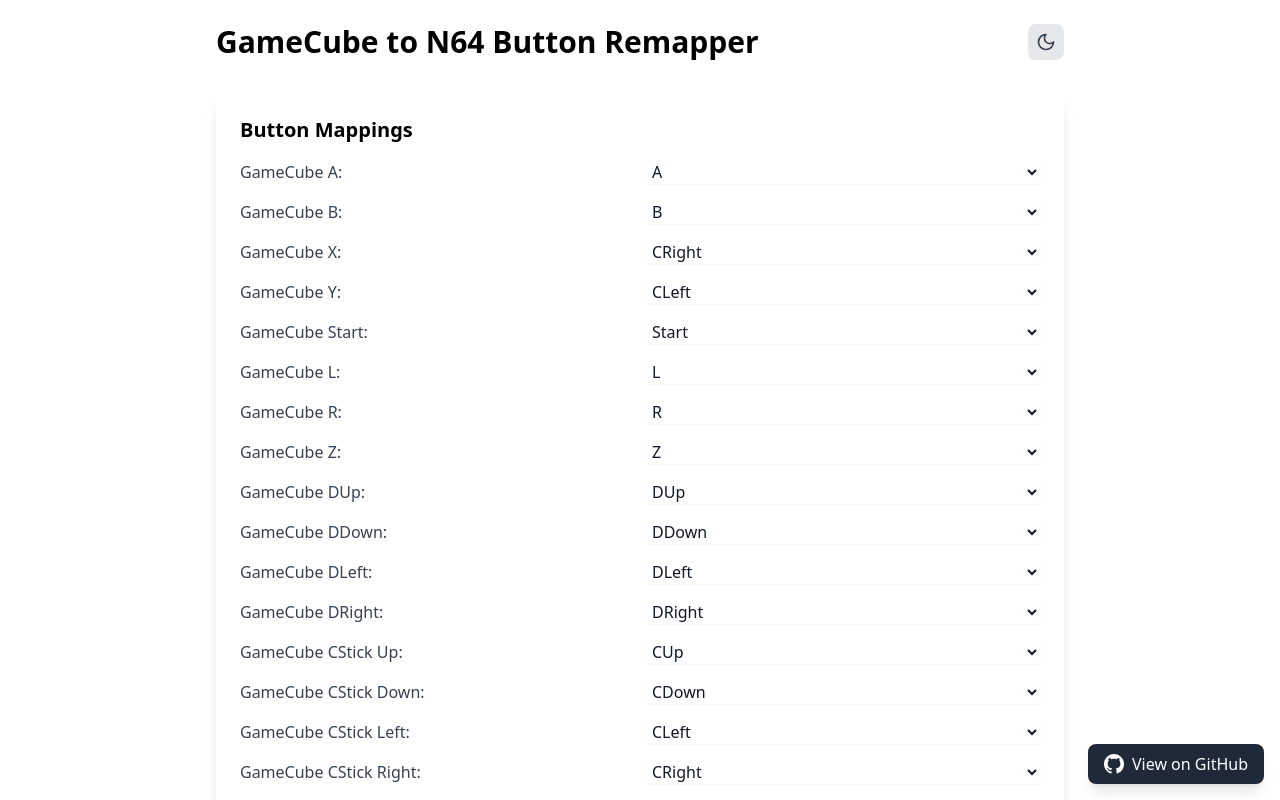
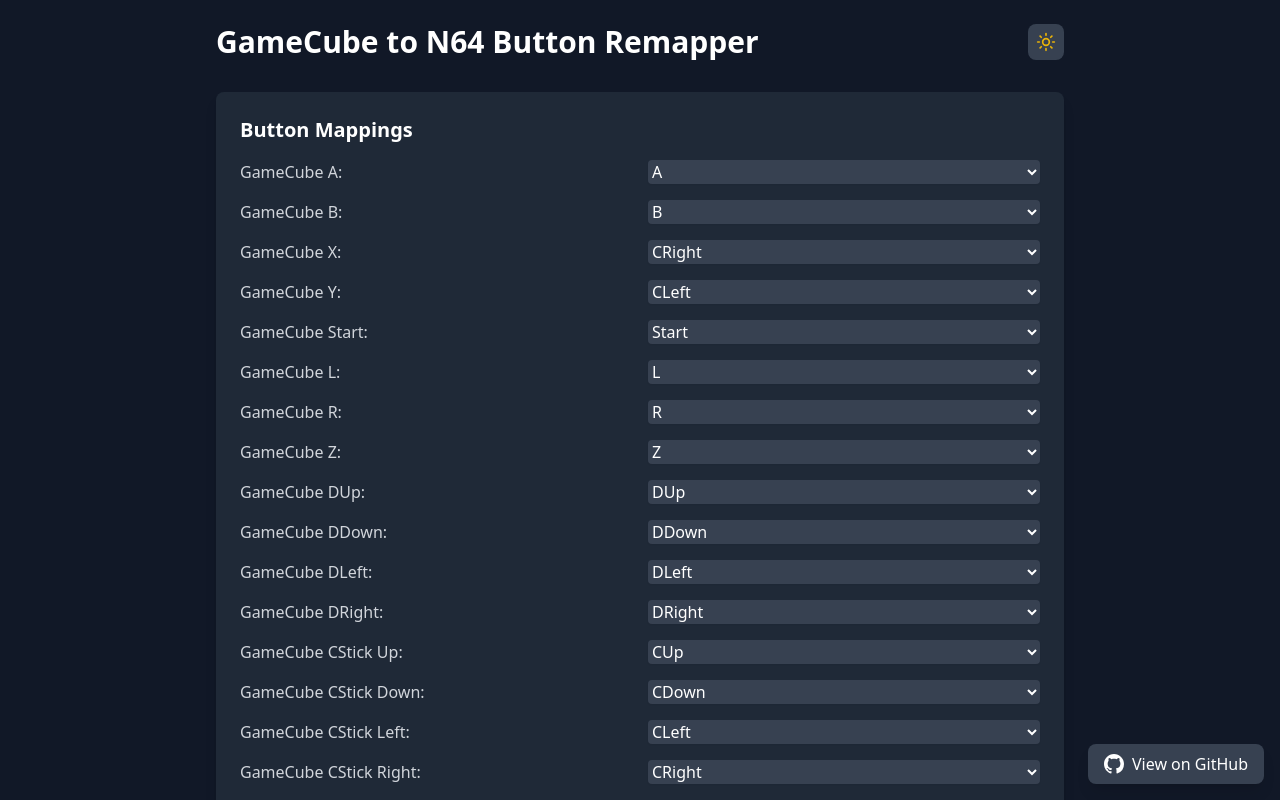
Before and after one commit to jarutherford/gc2n64-remapper, a React (Create React App) app: page / in a window 1280 px wide. Both pictures are taken after a click on the button "Toggle theme". Shown: the top 800 px of the page. Built offline with nearby package versions, Linux system fonts and the light colour scheme.

Commit message:
dark mode? part 3

```diff
--- a/src/App.js
+++ b/src/App.js
@@ -1,34 +1,10 @@
-import React, { useState, useEffect } from 'react';
-import { Code, Download, Upload, Moon, Sun } from 'lucide-react';
+// App.js
+import React, { useState } from 'react';
+import { Code, Download, Upload } from 'lucide-react';
+import ThemeToggle from './ThemeToggle';
 
 export default function ButtonRemapper() {
-  const [isDark, setIsDark] = useState(true);
-
-  useEffect(() => {
-    // Check if dark mode preference exists in localStorage
-    const darkMode = localStorage.getItem('darkMode');
-    if (darkMode === 'false') {
-      setIsDark(false);
-      document.documentElement.classList.remove('dark');
-    } else {
-      setIsDark(true);
-      document.documentElement.classList.add('dark');
-    }
-  }, []);
-
-  const toggleTheme = () => {
-    const newDarkMode = !isDark;
-    setIsDark(newDarkMode);
-    localStorage.setItem('darkMode', newDarkMode.toString());
-
-    if (newDarkMode) {
-      document.documentElement.classList.add('dark');
-    } else {
-      document.documentElement.classList.remove('dark');
-    }
-  };
-
-  // Rest of the existing button definitions...
+  // Button definitions
   const gcButtons = [
     "A", "B", "X", "Y", "Start", "L", "R", "Z",
     "DUp", "DDown", "DLeft", "DRight",
@@ -41,7 +17,7 @@
     "CUp", "CDown", "CLeft", "CRight"
   ];
 
-  // Initial mappings remain the same...
+  // Initial mappings
   const defaultMappings = {
     "A": "A",
     "B": "B",
@@ -64,7 +40,7 @@
   const [mappings, setMappings] = useState(defaultMappings);
   const [generatedCode, setGeneratedCode] = useState('');
 
-  // Button masks remain the same...
+  // Button masks
   const buttonMasks = {
     "A": ["data1", "0x01"],
     "B": ["data1", "0x02"],
@@ -97,7 +73,6 @@
     "CRight": [1, "0x01"]
   };
 
-  // Existing handler functions remain the same...
   const handleMappingChange = (gcButton, n64Button) => {
     setMappings(prev => ({
       ...prev,
@@ -178,17 +153,7 @@
       <div className="max-w-4xl mx-auto p-6">
         <div className="flex justify-between items-center mb-8">
           <h1 className="text-3xl font-bold text-center dark:text-white">GameCube to N64 Button Remapper</h1>
-          <button
-            onClick={toggleTheme}
-            className="p-2 rounded-lg bg-gray-200 dark:bg-gray-700 hover:bg-gray-300 dark:hover:bg-gray-600 transition-colors"
-            aria-label="Toggle theme"
-          >
-            {isDark ? (
-              <Sun className="w-5 h-5 text-yellow-500" />
-            ) : (
-              <Moon className="w-5 h-5 text-gray-700" />
-            )}
-          </button>
+          <ThemeToggle />
         </div>
 
         <div className="bg-white dark:bg-gray-800 rounded-lg shadow-lg p-6">
--- /dev/null
+++ b/src/ThemeToggle.jsx
@@ -0,0 +1,55 @@
+// ThemeToggle.jsx
+import React, { useState, useEffect } from 'react';
+import { Sun, Moon } from 'lucide-react';
+
+export default function ThemeToggle() {
+  const [isDark, setIsDark] = useState(() => {
+    // Check for stored preference first
+    const stored = localStorage.getItem('darkMode');
+    if (stored !== null) {
+      return stored === 'true';
+    }
+    // Then check system preference
+    return window.matchMedia('(prefers-color-scheme: dark)').matches;
+  });
+
+  useEffect(() => {
+    // Update class on document root
+    if (isDark) {
+      document.documentElement.classList.add('dark');
+    } else {
+      document.documentElement.classList.remove('dark');
+    }
+    // Save preference
+    localStorage.setItem('darkMode', isDark.toString());
+  }, [isDark]);
+
+  // Listen for system theme changes
+  useEffect(() => {
+    const mediaQuery = window.matchMedia('(prefers-color-scheme: dark)');
+    const handleChange = (e) => {
+      const storedPreference = localStorage.getItem('darkMode');
+      // Only update if user hasn't set a preference
+      if (storedPreference === null) {
+        setIsDark(e.matches);
+      }
+    };
+
+    mediaQuery.addEventListener('change', handleChange);
+    return () => mediaQuery.removeEventListener('change', handleChange);
+  }, []);
+
+  return (
+    <button
+      onClick={() => setIsDark(!isDark)}
+      className="p-2 rounded-lg bg-gray-200 dark:bg-gray-700 hover:bg-gray-300 dark:hover:bg-gray-600 transition-colors"
+      aria-label="Toggle theme"
+    >
+      {isDark ? (
+        <Sun className="w-5 h-5 text-yellow-500" />
+      ) : (
+        <Moon className="w-5 h-5 text-gray-700" />
+      )}
+    </button>
+  );
+}
--- a/tailwind.config.js
+++ b/tailwind.config.js
@@ -1,5 +1,6 @@
 /** @type {import('tailwindcss').Config} */
 module.exports = {
+  darkMode: 'class',
   content: [
     "./src/**/*.{js,jsx,ts,tsx}",
   ],
```
